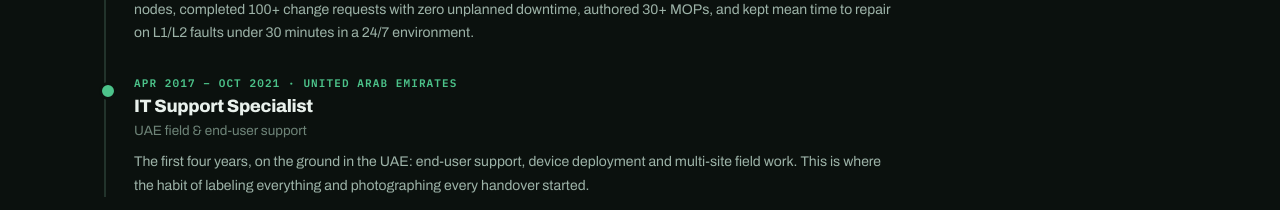
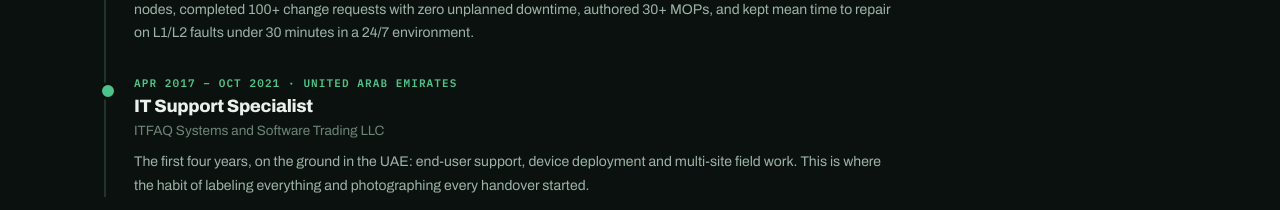
Before and after one commit to elcaba/elcaba.github.io, a plain HTML site: page index.html in a window 1280 px wide. Shown: the part 8760-8970 px from the top of the page. Drawn offline with Linux system fonts and the light colour scheme.

Commit message:
Change company name in work experience section
Updated the company name for the IT Support Specialist role.

```diff
--- a/index.html
+++ b/index.html
@@ -604,7 +604,7 @@ footer{padding:34px 0 46px}
         <span class="when">Apr 2017 – Oct 2021 · United Arab Emirates</span>
         <h3>IT Support Specialist</h3>
         <!-- EDIT: add the company name and one or two specifics from this role -->
-        <span class="org">UAE field &amp; end-user support</span>
+        <span class="org">ITFAQ Systems and Software Trading LLC</span>
         <p>The first four years, on the ground in the UAE: end-user support, device deployment and multi-site field work. This is where the habit of labeling everything and photographing every handover started.</p>
       </div>
     </div>
```
